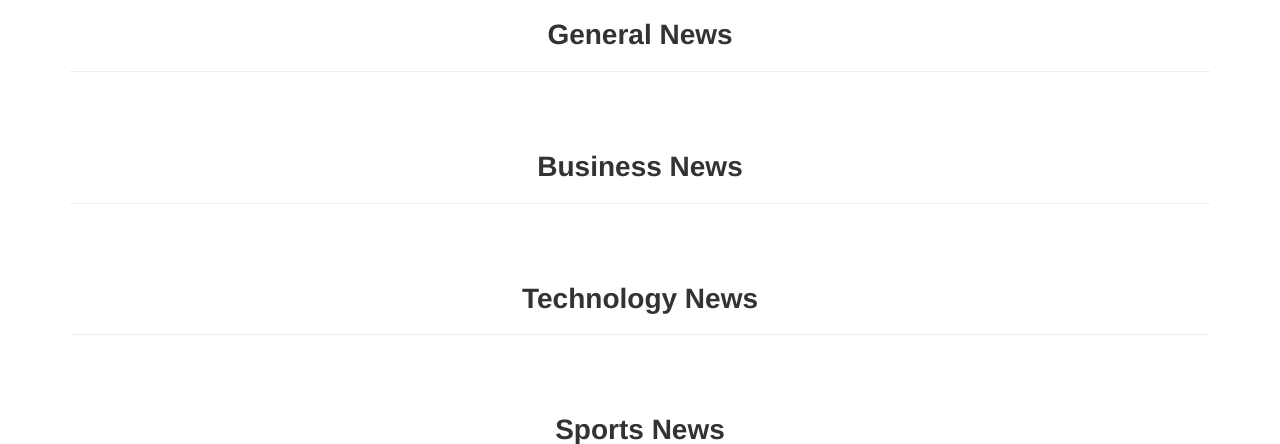
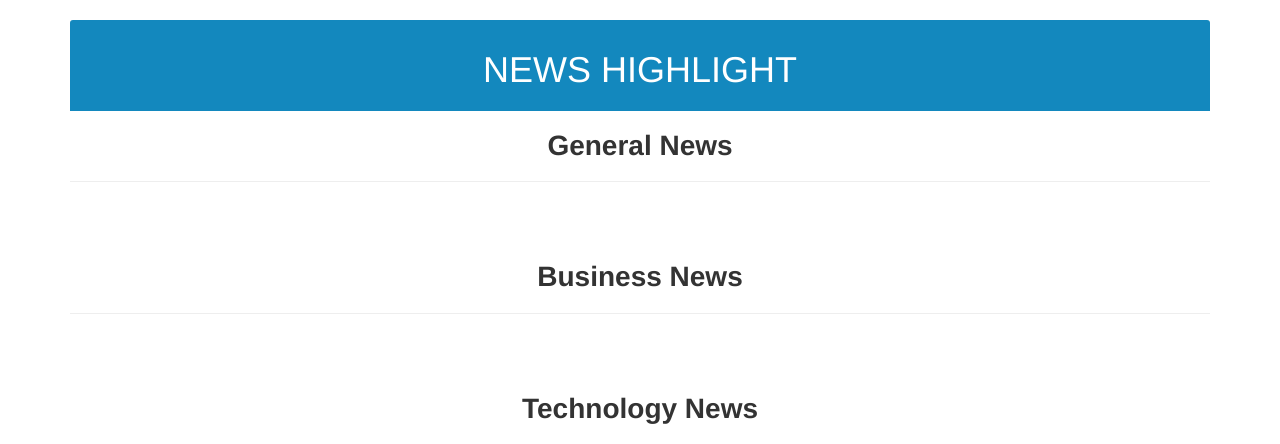
Before and after one commit to kayitesijackie/News-Highlight, a Flask app: template app/templates/index.html in a window 1280 px wide. Shown: the part 52-496 px from the top of the page. Run offline with Flask 2, Linux system fonts and the light colour scheme; the template is opened without the code that fills it, so the values that code supplies are empty; parts of the project's set-up code (start-up, migrations or seed data) failed here and were passed over; some libraries are stand-ins or nearby versions.

Commit message:
add styles of h1  title

```diff
--- a/app/templates/index.html
+++ b/app/templates/index.html
@@ -5,6 +5,10 @@
 <!-- Content block -->
 
 {% block content %}
+<div class="panel-heading" style="background-color:rgb(19, 136, 190); color: #fff; font-size: 18px; font-weight: bold; text-align: center">
+  <h1>NEWS HIGHLIGHT</h1>
+</div>
+
 
 <!-- General news sources sections -->
 <h3 class="text-center" style="font-weight: bold; font-size: 28px;">General News</h3>
```
